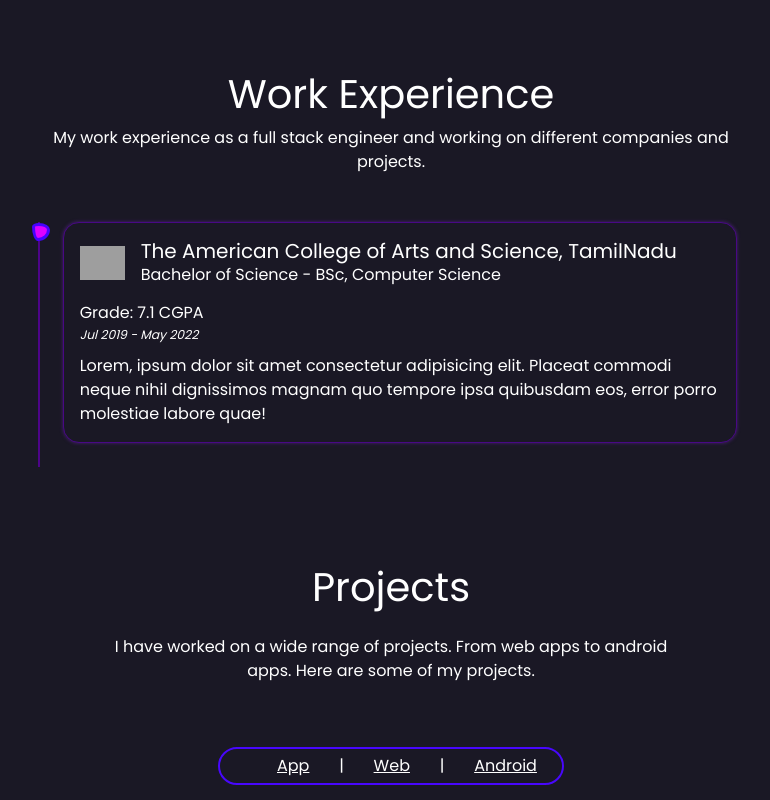
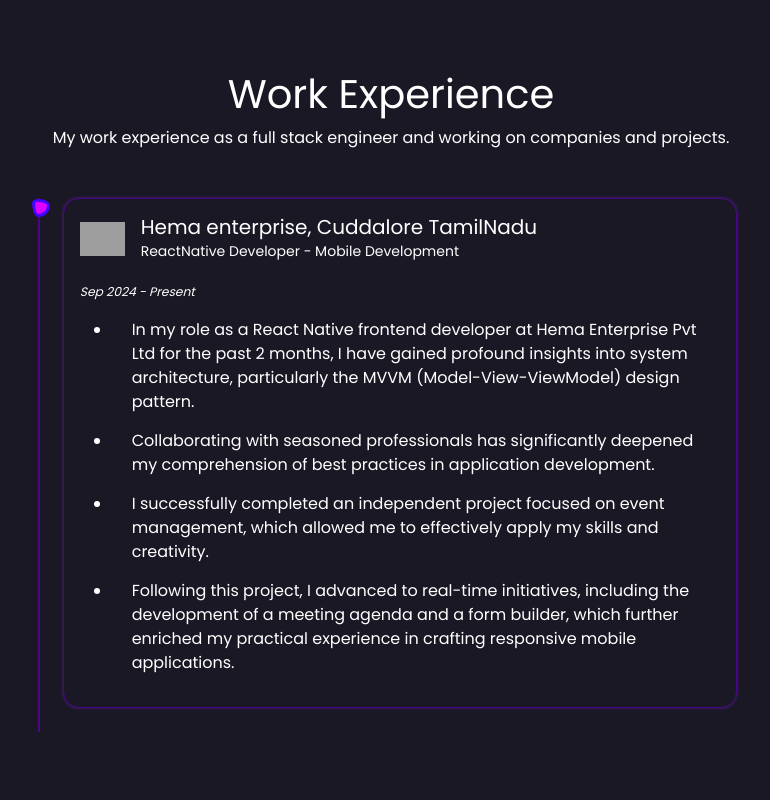
Before and after one commit to Dineshofficiall/PortfolioFrontend, a React (Vite) app: page / in a window 1280 px wide. Shown: the part 1440-2240 px from the top of the page, without its empty margins (249-1019 px from the left). Built offline with nearby package versions, Linux system fonts and the light colour scheme; grey boxes are pictures that could not be loaded.

Commit message:
workExxperience component content completed

```diff
--- /dev/null
+++ b/src/pages/work/Work.css
@@ -0,0 +1,4 @@
+.list-block {
+    margin: 15px 0;
+    padding: 0 20px;
+}
--- a/src/pages/work/Work.jsx
+++ b/src/pages/work/Work.jsx
@@ -1,7 +1,8 @@
 // eslint-disable-next-line no-unused-vars
 import React from 'react'
 import { Col, Container, Image, Row } from 'react-bootstrap';
-import amcIcon from '/Project/PortfolioFrontend/Portfolio/src/assets/education logo/amc.png';
+import hemaIcon from '/Project/PortfolioFrontend/Portfolio/src/assets/work/hemaLogo.webp';
+import './Work.css';
 
 function Work() {
     return (
@@ -9,22 +10,26 @@
             <Container className='col-12 col-md-10 col-lg-7'>
                 <div className='text-center mb-5'>
                     <h1>Work Experience </h1>
-                    <article>My work experience as a full stack engineer and working on different companies and projects.</article>
+                    <article>My work experience as a full stack engineer and working on companies and projects.</article>
                 </div>
                 <Row className='col-12 ms-2 contents'>
                     <Col className='col-12 border rounded-4 p-3 mb-4 box'>
                         <div className='d-flex align-items-center'>
-                            <Image src={amcIcon} width={45} className='me-3' alt='' />
+                            <Image src={hemaIcon} width={45} className='me-3' alt='' />
                             <div>
-                                <h5 className='m-0'>The American College of Arts and Science, TamilNadu</h5>
-                                <p className='m-0'>Bachelor of Science - BSc, Computer Science</p>
+                                <h5 className='m-0'>Hema enterprise, Cuddalore TamilNadu</h5>
+                                <small className='m-0'>ReactNative Developer - Mobile Development</small>
                             </div>
                         </div>
                         <div className='mt-3 mb-2'>
-                            <h6 className='m-0'>Grade: 7.1 CGPA</h6>
-                            <em style={{ fontSize: "12.3px", fontWeight: "lighter" }}>Jul 2019 - May 2022</em>
+                            <em style={{ fontSize: "12.3px", fontWeight: "lighter" }}>Sep 2024 - Present</em>
                         </div>
-                        <article>Lorem, ipsum dolor sit amet consectetur adipisicing elit. Placeat commodi neque nihil dignissimos magnam quo tempore ipsa quibusdam eos, error porro molestiae labore quae!</article>
+                        <ul>
+                            <li className='list-block'>In my role as a React Native frontend developer at Hema Enterprise Pvt Ltd for the past 2 months, I have gained profound insights into system architecture, particularly the MVVM (Model-View-ViewModel) design pattern.</li>
+                            <li className='list-block'>Collaborating with seasoned professionals has significantly deepened my comprehension of best practices in application development.</li>
+                            <li className='list-block'>I successfully completed an independent project focused on event management, which allowed me to effectively apply my skills and creativity.</li>
+                            <li className='list-block'>Following this project, I advanced to real-time initiatives, including the development of a meeting agenda and a form builder, which further enriched my practical experience in crafting responsive mobile applications.</li>
+                        </ul>
                     </Col>
                 </Row>
             </Container>
```
